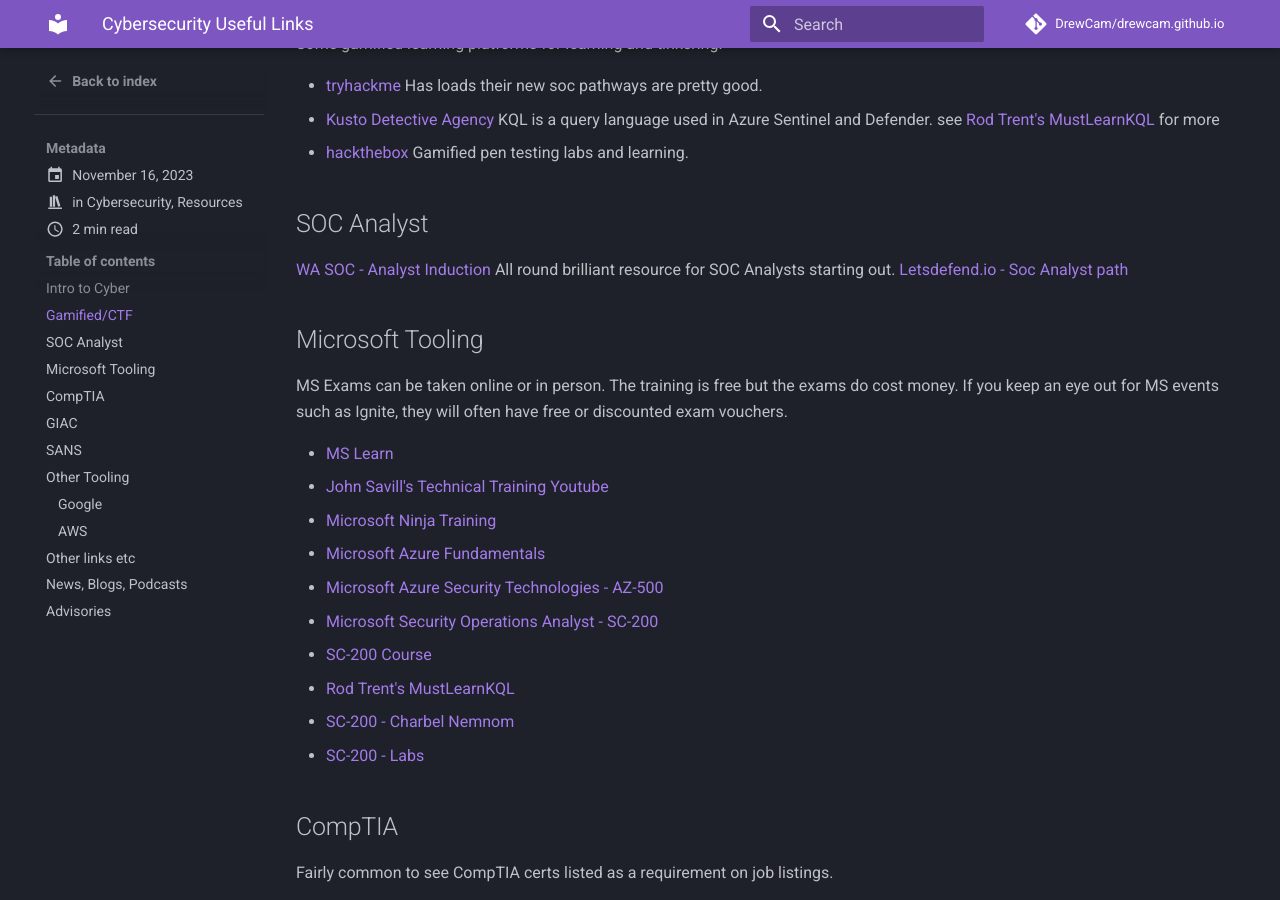
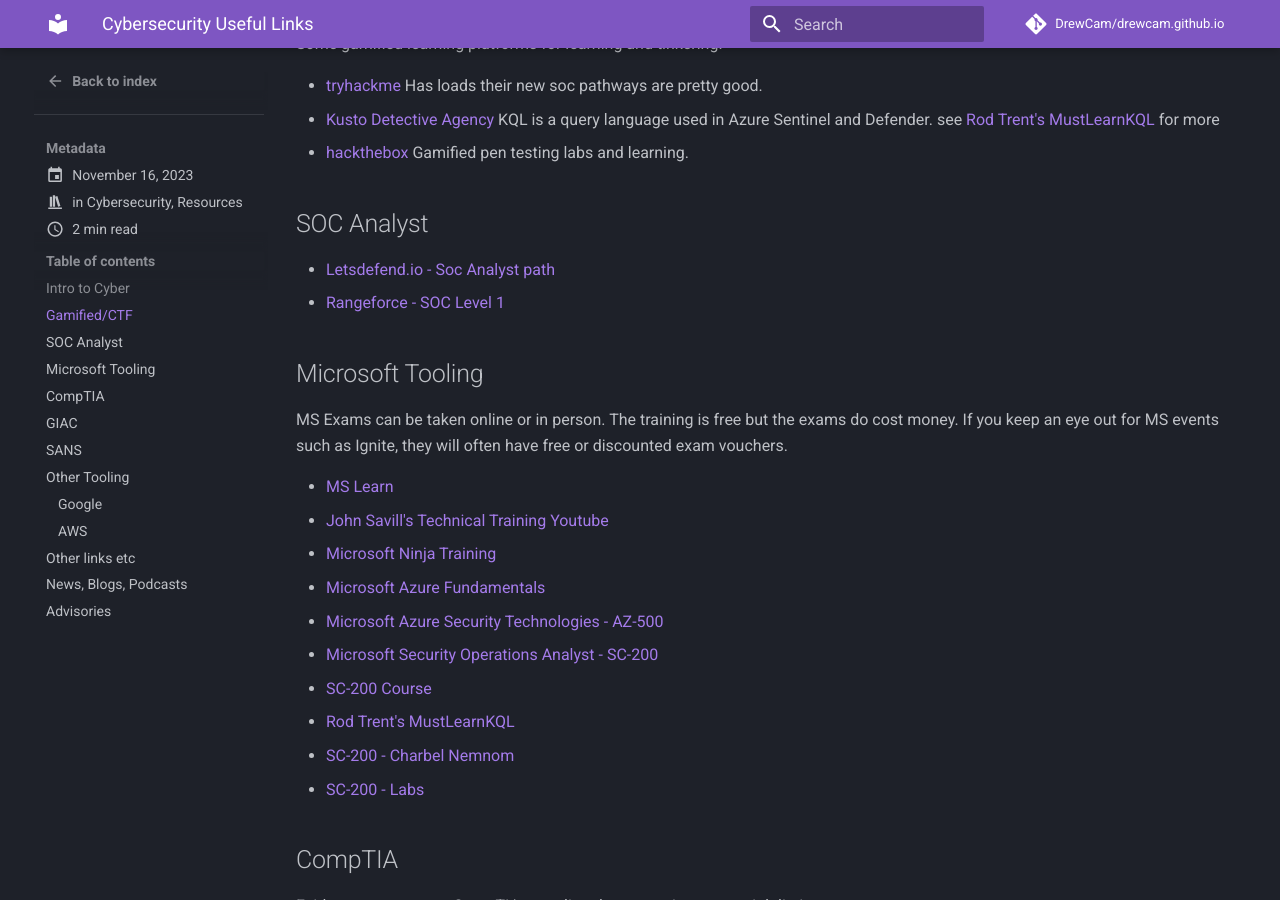
Before and after one commit to DrewCam/drewcam.github.io, an MkDocs documentation site: the page built from docs/blog/posts/cybersecurity-useful-links.md, in a window 1280 px wide and 900 px high, scrolled down 537 px. Built offline with MkDocs 1.6.1 and Material for MkDocs 9.7.7, drawn with Linux system fonts in a browser that asks for light colours; comment, search, counter and statistics services are not loaded.

Commit message:
Update cybersecurity-useful-links.md

```diff
--- a/docs/blog/posts/cybersecurity-useful-links.md
+++ b/docs/blog/posts/cybersecurity-useful-links.md
@@ -33,8 +33,8 @@
 
 ## SOC Analyst
 
-[WA SOC - Analyst Induction](https://soc.cyber.wa.gov.au/training/analyst-induction/) All round brilliant resource for SOC Analysts starting out.
-[Letsdefend.io - Soc Analyst path](https://app.letsdefend.io/path/soc-analyst-learning-path)
+- [Letsdefend.io - Soc Analyst path](https://app.letsdefend.io/path/soc-analyst-learning-path)
+- [Rangeforce - SOC Level 1](https://www.rangeforce.com/cyber-skills-training)
 
 ## Microsoft Tooling
 
```
